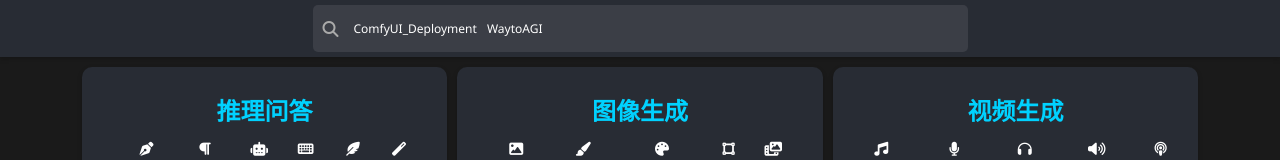
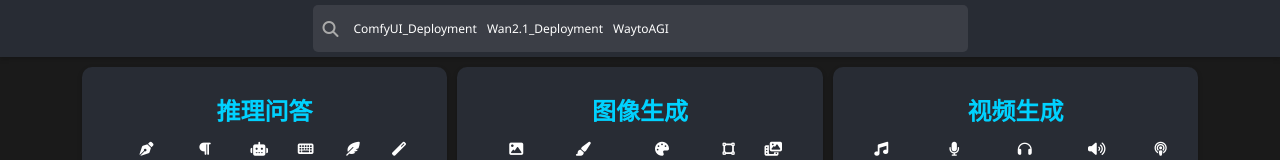
Before and after one commit to jasonet/ainav, a plain HTML site: page index.html in a window 1280 px wide. Shown: the top 160 px of the page. Drawn offline with Linux system fonts and the light colour scheme.

Commit message:
Update index.html

```diff
--- a/index.html
+++ b/index.html
@@ -145,6 +145,7 @@ footer {
       <div class="search-box">
         <i class="fas fa-search"></i>
         <a href="ComfyUI_Deployment_Hub.html" class="link">ComfyUI_Deployment</a>
+        <a href="Wan2.1_Deployment_Guide.html" class="link">Wan2.1_Deployment</a>
         <a href="https://waytoagi.feishu.cn/" class="link">WaytoAGI</a>
       </div>
     </header>
```
